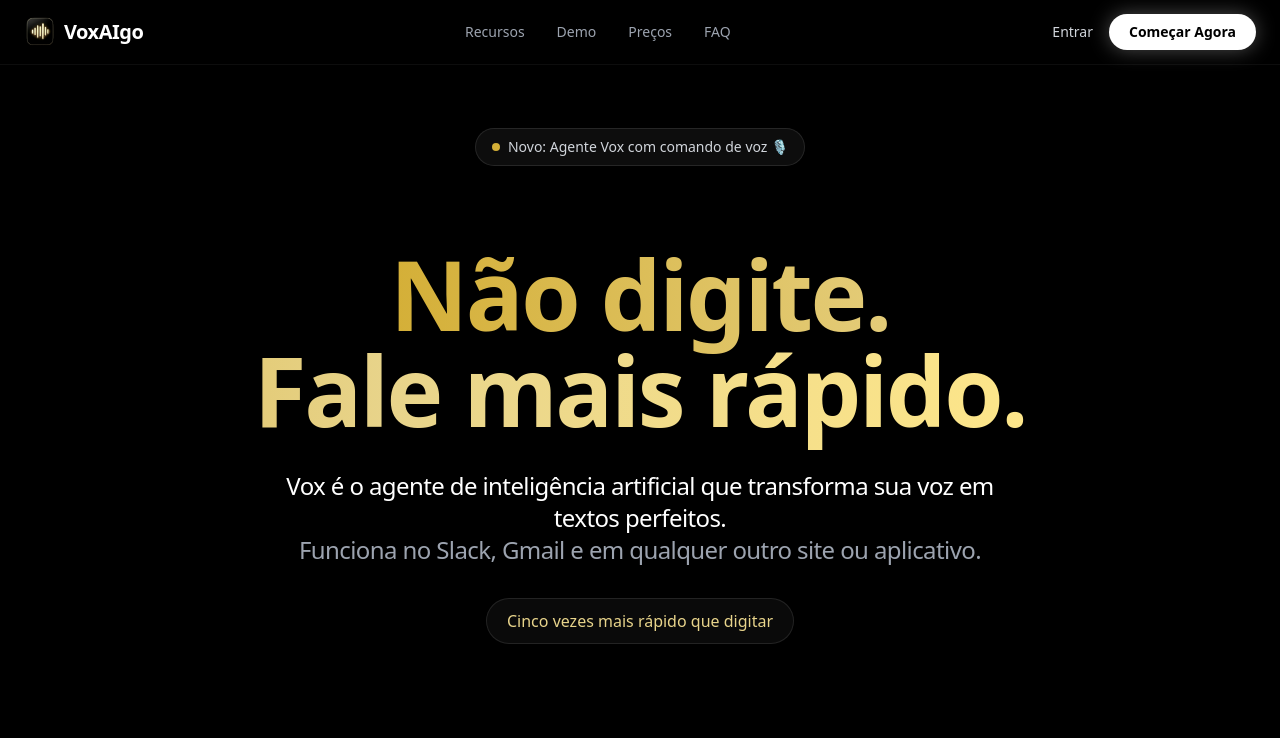
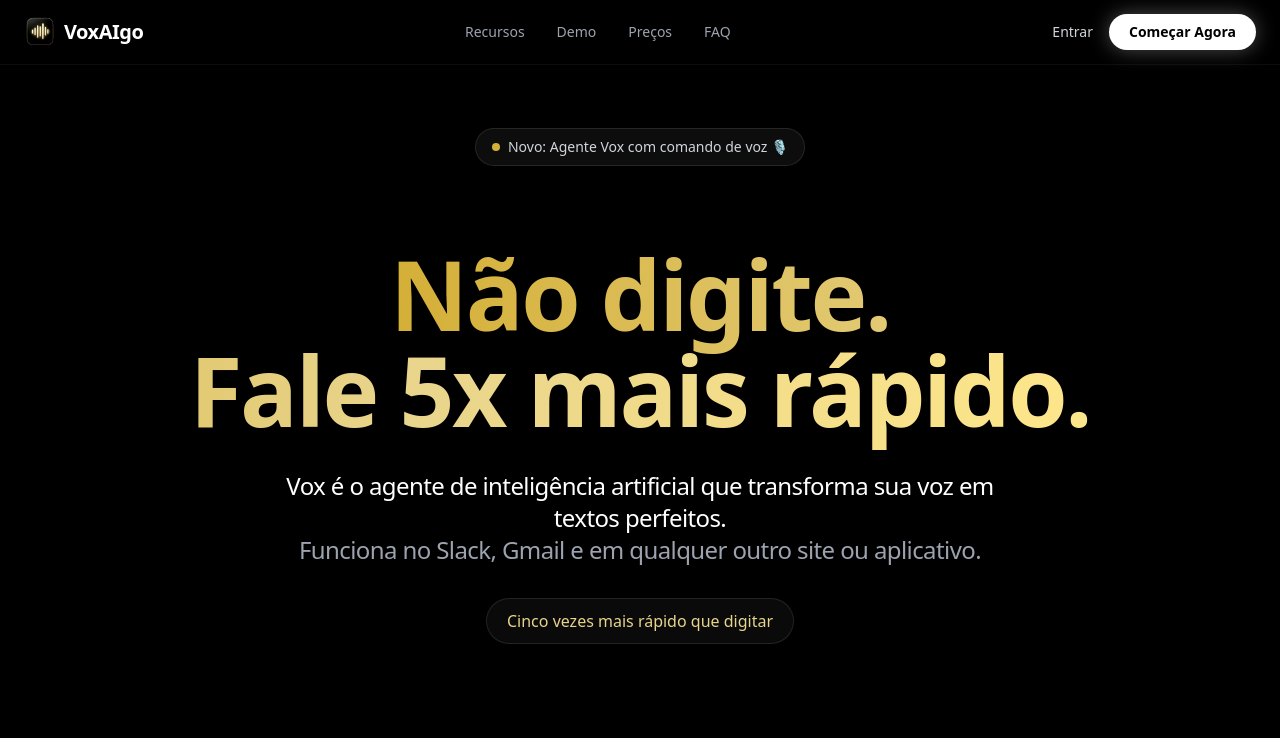
Before and after one commit to robbolivercreates/vibeflow-landing-page, a Next.js app: page / in a window 1280 px wide. Shown: the top 738 px of the page. Built offline with nearby package versions, Linux system fonts and the light colour scheme.

Commit message:
copy: update headline text per user request

```diff
--- a/app/page.tsx
+++ b/app/page.tsx
@@ -473,7 +473,7 @@ export default function Home() {
                             >
                                 <span className="bg-clip-text text-transparent bg-gradient-to-r from-[#D4AF37] via-[#E8D48B] to-amber-200">
                                     Não digite.<br />
-                                    Fale mais rápido.
+                                    Fale 5x mais rápido.
                                 </span>
                             </motion.h1>
 
```
